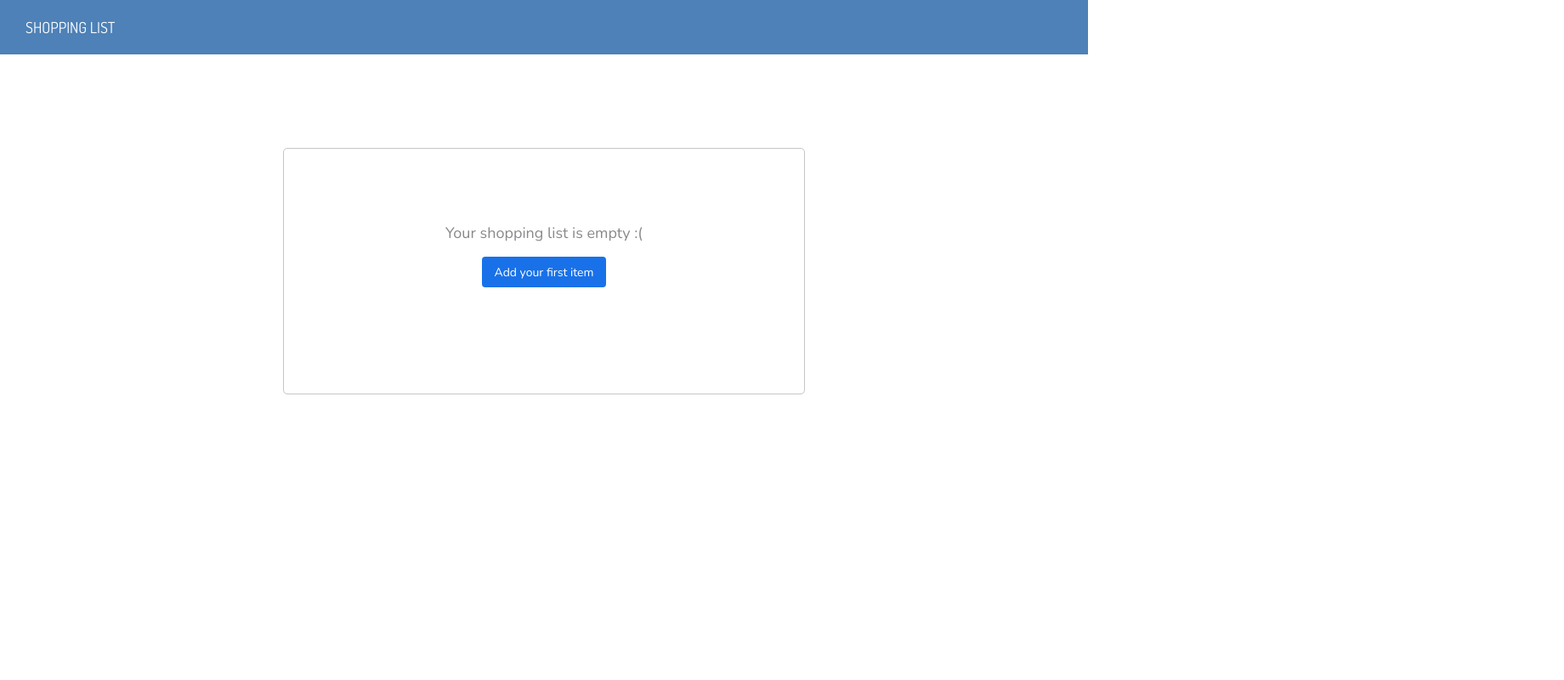
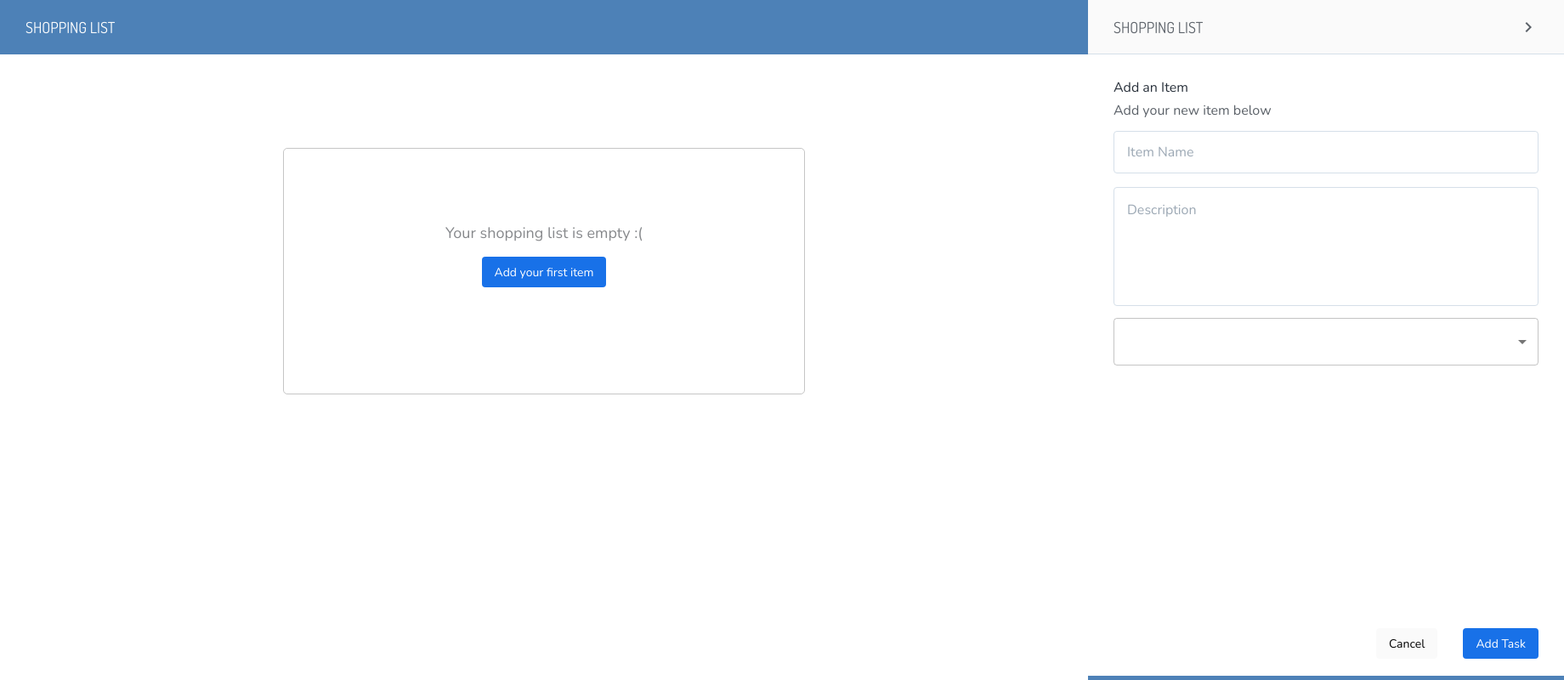
Before and after one commit to SuperFly005/ShoppingList, a React (Create React App) app: page / in a window 1280 px wide. Shown: the whole page at 85% size, 1840 px wide, since content can reach past the window. Built offline with nearby package versions, Linux system fonts and the light colour scheme.

Commit message:
fix: < Item Dialog > animation & background

```diff
--- a/src/components/ShoppingList/ItemDialog.js
+++ b/src/components/ShoppingList/ItemDialog.js
@@ -1,27 +1,34 @@
 import React from 'react'
-import { CustomButton, CustomDropDown, CustomInput } from './Dialog';
-import "./ItemDialog.scss";
+import { CustomButton, CustomDropDown, CustomInput } from './Dialog'
+import './ItemDialog.scss'
 
-const ItemDialog = ({ closeDialog }) => {
+const ItemDialog = ({ closeDialog, visible, type }) => {
 
   return (
-    <div className="item-dialog">
-      <div className='dialog-title'>
+    <div className="item-dialog" style={{ right: visible ? '0px' : '-560px' }}>
+      <div className="dialog-title">
         SHOPPING LIST
-        <div className="material-icons" onClick={closeDialog}>chevron_right</div>
+        <div className="material-icons" onClick={closeDialog}>
+          chevron_right
+        </div>
       </div>
-      <div className='dialog-content'>
-        <div className='dialog-content-tag'>Add an Item</div>
-        <div className='dialog-content-subtag'>Add your new item below</div>
-        <CustomInput placeHolder="Item Name" singleType/>
-        <CustomInput placeHolder="Description" singleType={false}/>
-        <CustomDropDown options={[1, 2, 3]}/>
+      <div className="dialog-content">
+        <div className="dialog-content-tag">{type === "new" ? "Add an Item" : "Edit an Item"}</div>
+        <div className="dialog-content-subtag">{type === "new" ? "Add your new item below" : "Edit your item below"}</div>
+        <CustomInput placeHolder="Item Name" singleType />
+        <CustomInput placeHolder="Description" singleType={false} />
+        <CustomDropDown options={[1, 2, 3]} />
       </div>
-      <div className='dialog-button-group'>
-          <CustomButton value="Cancel" type="delete" style={{marginRight: '30px'}} clickHandler={closeDialog}/>
-          <CustomButton value="Add Task" type="active"/>
+      <div className="dialog-button-group">
+        <CustomButton
+          value="Cancel"
+          type="delete"
+          style={{ marginRight: '30px' }}
+          clickHandler={closeDialog}
+        />
+        <CustomButton value={type === "new" ? "Add Task" : "Save Item"} type="active" />
       </div>
-      <div className='dialog-footer'/>
+      <div className="dialog-footer" />
     </div>
   )
 }
--- a/src/components/ShoppingList/ItemDialog.scss
+++ b/src/components/ShoppingList/ItemDialog.scss
@@ -7,8 +7,11 @@
     position: absolute;
     top: 0px;
     right: 0px;
+    background-color: white;
     display: flex;
     flex-direction: column;
+    transition: 0.3s;
+    z-index: 15;
 
     .dialog-title
     {
--- a/src/pages/ShoppingList.js
+++ b/src/pages/ShoppingList.js
@@ -7,15 +7,16 @@ import {
 import './ShoppingList.scss'
 
 const ShoppingList = () => {
-  const [dialog, setDialog] = useState(false)
+  const [dialogState, setDialogState] = useState(false)
 
   return (
     <div className="shopping-list">
       <ShoppingListHeader />
       <div className="shopping-list-container">
-        <EmptyList showDialog={() => setDialog(true)} />
+        <EmptyList showDialog={() => setDialogState(true)} />
       </div>
-      {dialog && <ItemDialog closeDialog={() => setDialog(false)}/>}
+      <ItemDialog closeDialog={() => setDialogState(false)} visible={dialogState} type="new"/>
+      {dialogState && <div className='dialog-back' onClick={() => setDialogState(false)}></div>}
     </div>
   )
 }
--- a/src/styles/util.scss
+++ b/src/styles/util.scss
@@ -9,3 +9,14 @@
 {
     cursor: pointer;
 }
+
+.dialog-back
+{
+    width: 100vw;
+    height: 100vh;
+    position: absolute;
+    top: 0px;
+    left: 0px;
+    background-color: rgba(#333,0.4);
+    z-index: 10;
+}
```
Also changed, not shown: src/redux/actions.js (added), src/redux/reducer.js (added), src/redux/store.js (added).
